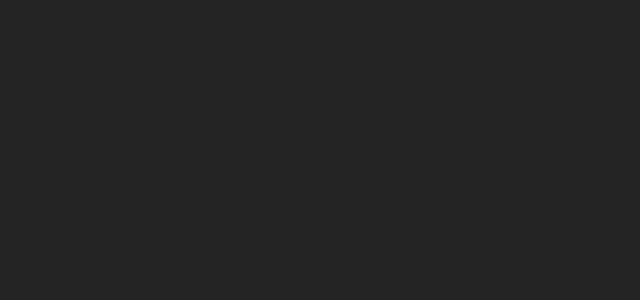
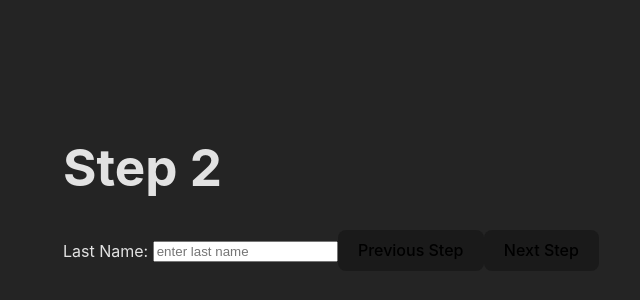
Before and after one commit to larswan/oneclub-code-challenge-pt3, a React (Vite) app: page /step2 in a window 1280 px wide. Before the commit this address had no page. Shown: the part 212-512 px from the top of the page, without its empty margins (309-949 px from the left). Built offline with nearby package versions, Linux system fonts and the light colour scheme.

Commit message:
added step for and confirmation screen

```diff
--- a/src/App.jsx
+++ b/src/App.jsx
@@ -1,37 +1,39 @@
-import React from 'react';
+import { useEffect } from 'react';
 import { useState } from 'react';
-import { Route, Routes, BrowserRouter } from "react-router-dom"
+import { Route, Routes, BrowserRouter, Navigate } from "react-router-dom"
 import { useNavigate } from 'react-router-dom';
-import WizardForm from './WizardForm';
+import WizardForm from './FormSteps/WizardForm';
 import Step1 from './FormSteps/Step1';
 import Step2 from './FormSteps/Step2';
+import Step3 from './FormSteps/Step3';
+import Step4 from './FormSteps/Step4';
+import ConfirmationScreen from './FormSteps/ConfirmationScreen';
 
 function App() {
-
   const [formData, setFormData] = useState({
     firstName: "",
     lastName: "",
-    age: 25,
+    birthYear: "Select",
     email: "",
   })
 
-  const onNext = (e, stepChange) => {
-    e.preventDefault()
+  // update form state
+  const handleChange = (e) => {
     setFormData({
       ...formData,
       [e.target.name]: e.target.value
     })
-
-    // change step using stepChange
   }
-
-
   return (
     <div className="app">
       <BrowserRouter>
         <Routes>
           <Route path="/" element={<WizardForm />} />
-          <Route path="/step1" element={<Step1  />} />
+          <Route path="/step1" element={<Step1 formData={formData} setFormData={setFormData} handleChange={handleChange}/>} />
+          <Route path="/step2" element={<Step2 formData={formData} setFormData={setFormData} handleChange={handleChange} />} />
+          <Route path="/step3" element={<Step3 formData={formData} setFormData={setFormData} />} />
+          <Route path="/step4" element={<Step4 formData={formData} setFormData={setFormData} handleChange={handleChange}/>} />
+          <Route path="/confirmation" element={<ConfirmationScreen formData={formData} />} />
         </Routes>
       </ BrowserRouter>
     </div>
--- /dev/null
+++ b/src/FormSteps/ConfirmationScreen.jsx
@@ -0,0 +1,9 @@
+const ConfirmationScreen = (formData) => {
+
+    return(
+        <div className="confirmationContainer">
+            {formData.firstName}
+        </div>
+    )
+}
+export default ConfirmationScreen
--- a/src/FormSteps/Step1.jsx
+++ b/src/FormSteps/Step1.jsx
@@ -1,15 +1,30 @@
-const Step1 = ({ changeStep, formData, setFormData }) => {
+import { useNavigate } from "react-router-dom"
+
+const Step1 = ({handleChange, formData, setFormData }) => {
+    const navigate = useNavigate()
+
+    const changeStep = (stepChange) => {
+        const checkedName = validateName(formData.firstName)
+
+        //check to see if form is empty
+        if (checkedName) {
+            // remove spaces around name and set form data then move to the next step
+            setFormData({
+                ...formData,
+                firstName: checkedName
+            })
+            navigate(stepChange)
+        }
+        else (
+            window.alert("Name field cannot be empty.")
+        )
+    }
 
     const validateName = (inputName) => {
         const trimmedString = inputName.trim()
-        if (trimmedString ==="") {
-            window.alert("First name cannot be empty!")
-            return false
-        }
+        if (trimmedString ==="") return false
         else return trimmedString
     }
-
-    //set value to formData.name. onChange update state, onChangeStep handle validation
 
     return(
         <div className="stepContainer">
@@ -17,13 +32,14 @@ const Step1 = ({ changeStep, formData, setFormData }) => {
             <label>First Name: </label>
             <input
             type="text"
-            name="First Name"
+            name="firstName"
             placeholder="enter first name"
             id="firstName"
             value={formData.firstName}
+            onChange={e=>handleChange(e)}
             />
-            <button onClick={e=>changeStep(e, -1)}>Previous Step</button>
-            <button onClick={e => changeStep(e, 1)}>Next Step</button>
+            <button onClick={e=>changeStep("/")}>Previous Step</button>
+            <button onClick={e => changeStep("/Step2")}>Next Step</button>
         </div>
     )
 }
--- a/src/FormSteps/Step2.jsx
+++ b/src/FormSteps/Step2.jsx
@@ -1,27 +1,45 @@
-const Step2 = ({ changeStep, formData, setFormData }) => {
+import { useNavigate } from "react-router-dom"
+
+const Step2 = ({handleChange, formData, setFormData }) => {
+    const navigate = useNavigate()
+
+    const changeStep = (stepChange) => {
+        const checkedName = validateName(formData.lastName)
+
+        //check to see if form is empty
+        if (checkedName) {
+            // remove spaces around name and set form data then move to the next step
+            setFormData({
+                ...formData,
+                lastName: checkedName
+            })
+            navigate(stepChange)
+        }
+        else (
+            window.alert("Name field cannot be empty.")
+        )
+    }
 
     const validateName = (inputName) => {
         const trimmedString = inputName.trim()
-        if (trimmedString === "") {
-            window.alert("First name cannot be empty!")
-            return false
-        }
+        if (trimmedString === "") return false
         else return trimmedString
     }
 
-
     return (
         <div className="stepContainer">
-            <h1>Step 1</h1>
-            <label>First Name: </label>
+            <h1>Step 2</h1>
+            <label>Last Name: </label>
             <input
                 type="text"
-                name="Last Name"
+                name="lastName"
                 placeholder="enter last name"
                 id="lastName"
+                value={formData.lastName}
+                onChange={e => handleChange(e)}
             />
-            <button onClick={e => changeStep(e, -1)}>Previous Step</button>
-            <button onClick={e => changeStep(e, 1)}>Next Step</button>
+            <button onClick={e => changeStep("/Step1")}>Previous Step</button>
+            <button onClick={e => changeStep("/Step3")}>Next Step</button>
         </div>
     )
 }
--- a/src/FormSteps/Step3.jsx
+++ b/src/FormSteps/Step3.jsx
@@ -0,0 +1,46 @@
+import { useNavigate } from "react-router-dom";
+
+const Step3 = ({formData, setFormData }) => {
+    const navigate = useNavigate();
+
+    const changeStep = (stepChange) => {
+        if (formData.birthYear) {
+            navigate(stepChange);
+        } else {
+            window.alert("Birth year cannot be empty.");
+        }
+    };
+
+    const handleChange = (e) => {
+        setFormData({
+            ...formData,
+            birthYear: e.target.value
+        })
+    }
+
+    const birthYearOptions = Array.from({ length: 114 }, (_, index) => 2023 - index);
+
+    return (
+        <div className="stepContainer">
+            <h1>Step 3</h1>
+            <label>Birth Year: </label>
+            <select
+                name="birthYear"
+                id="birthYear"
+                value={formData.birthYear}
+                onChange={(e) => handleChange(e)}
+            >
+            <option value="">Select</option>
+                {birthYearOptions.map((year) => (
+                    <option key={year} value={year}>
+                        {year}
+                    </option>
+                ))}
+            </select>
+            <button onClick={() => changeStep("/Step2")}>Previous Step</button>
+            <button onClick={() => changeStep("/Step4")}>Next Step</button>
+        </div>
+    );
+};
+
+export default Step3;
--- /dev/null
+++ b/src/FormSteps/Step4.jsx
@@ -0,0 +1,41 @@
+import { useNavigate } from "react-router-dom";
+
+const Step4 = ({ formData, setFormData, handleChange }) => {
+    const navigate = useNavigate();
+
+    const changeStep = (stepChange) => {
+        if (validateEmail(formData.email)) {
+            navigate(stepChange);
+        } else {
+            window.alert("Invalid e-mail address.");
+        }
+    };
+
+    const validateEmail = (email) => {
+        const emailRegex = /^[^\s@]+@[^\s@]+\.[^\s@]+$/;
+        return emailRegex.test(email);
+    };
+
+    const testChange = (e) => {
+        console.log(validateEmail(e.target.value))
+    }
+
+    return (
+        <div className="stepContainer">
+            <h1>Step 4</h1>
+            <label>e-mail: </label>
+            <input
+                type="email"
+                name="email"
+                placeholder="ex: example@gmail.com"
+                id="email"
+                value={formData.email}
+                onChange={e => handleChange(e)}
+            />
+            <button onClick={() => changeStep("/Step3")}>Previous Step</button>
+            <button onClick={() => changeStep("/Confirmation")}>Next Step</button>
+        </div>
+    );
+};
+
+export default Step4;
--- a/src/WizardForm.jsx
+++ b/src/FormSteps/WizardForm.jsx
@@ -4,10 +4,14 @@ import { useNavigate } from 'react-router-dom'
 const WizardForm = () => {
     const navigate = useNavigate()
 
+    const handleClick = () =>{
+        navigate(`/Step1`)
+    }
+
     return(
         <div>
             <h1>Wizard Form</h1>
-            <button onClick={()=>navigate("/Step1")}>Start Form</button>
+            <button onClick={handleClick}>Start Form</button>
         </div>
     )
 }
```
